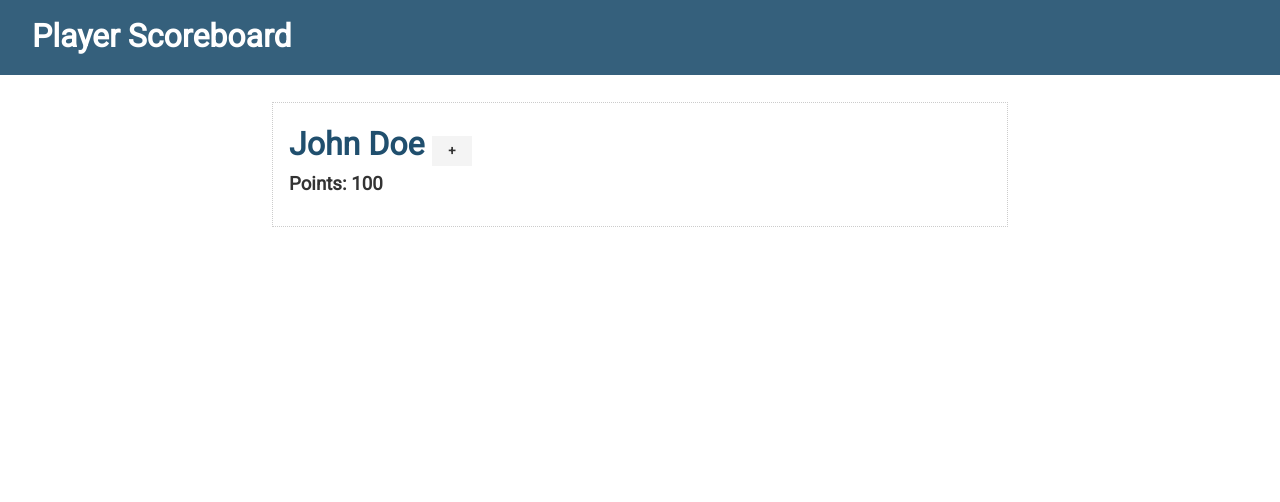
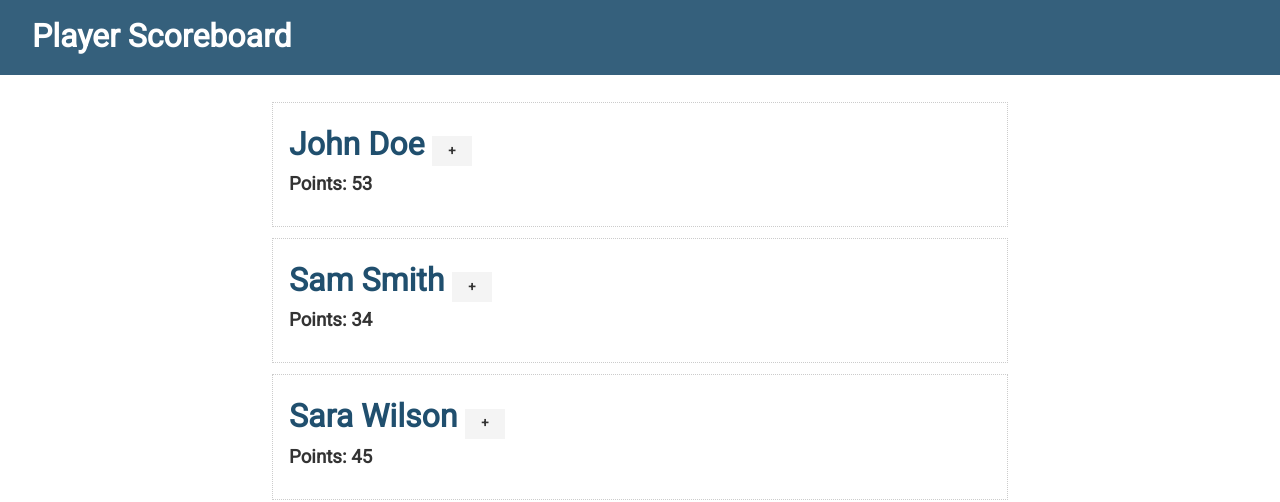
Before and after one commit to jatanassian/svelte-scoreboard, a Svelte app: page / in a window 1280 px wide. Shown: the top 502 px of the page. Built offline with nearby package versions, Linux system fonts and the light colour scheme.

Commit message:
create a Player component and loop through several players to display each of them

```diff
--- a/src/App.svelte
+++ b/src/App.svelte
@@ -1,39 +1,30 @@
 <script>
   import Navbar from "./Navbar.svelte";
+  import Player from "./Player.svelte";
 
-  let name = "John Doe";
-  let points = 100;
-  let showControls = false;
-
-  const addPoint = () => (points += 1);
-  const removePoint = () => (points -= 1);
-  const toggleControls = () => (showControls = !showControls);
+  let players = [
+    {
+      name: "John Doe",
+      points: 53
+    },
+    {
+      name: "Sam Smith",
+      points: 34
+    },
+    {
+      name: "Sara Wilson",
+      points: 45
+    }
+  ];
 </script>
-
-<style>
-  h1 {
-    color: #204f6e;
-  }
-
-  h3 {
-    margin-bottom: 10px;
-  }
-</style>
 
 <Navbar />
 <div class="container">
-  <div class="card">
-    <h1>
-      {name}
-      <button class="btn btn-sm" on:click={toggleControls}>
-        {#if showControls}-{:else}+{/if}
-      </button>
-    </h1>
-    <h3>Points: {points}</h3>
-    {#if showControls}
-      <button class="btn" on:click={addPoint}>+1</button>
-      <button class="btn btn-dark" on:click={removePoint}>-1</button>
-      <input type="number" bind:value={points} />
-    {/if}
-  </div>
+  {#if players.length === 0}
+    <p>No Players</p>
+  {:else}
+    {#each players as player}
+      <Player name={player.name} points={player.points} />
+    {/each}
+  {/if}
 </div>
--- /dev/null
+++ b/src/Player.svelte
@@ -0,0 +1,34 @@
+<script>
+  export let name;
+  export let points;
+  let showControls = false;
+
+  const addPoint = () => (points += 1);
+  const removePoint = () => (points -= 1);
+  const toggleControls = () => (showControls = !showControls);
+</script>
+
+<style>
+  h1 {
+    color: #204f6e;
+  }
+
+  h3 {
+    margin-bottom: 10px;
+  }
+</style>
+
+<div class="card">
+  <h1>
+    {name}
+    <button class="btn btn-sm" on:click={toggleControls}>
+      {#if showControls}-{:else}+{/if}
+    </button>
+  </h1>
+  <h3>Points: {points}</h3>
+  {#if showControls}
+    <button class="btn" on:click={addPoint}>+1</button>
+    <button class="btn btn-dark" on:click={removePoint}>-1</button>
+    <input type="number" bind:value={points} />
+  {/if}
+</div>
```
